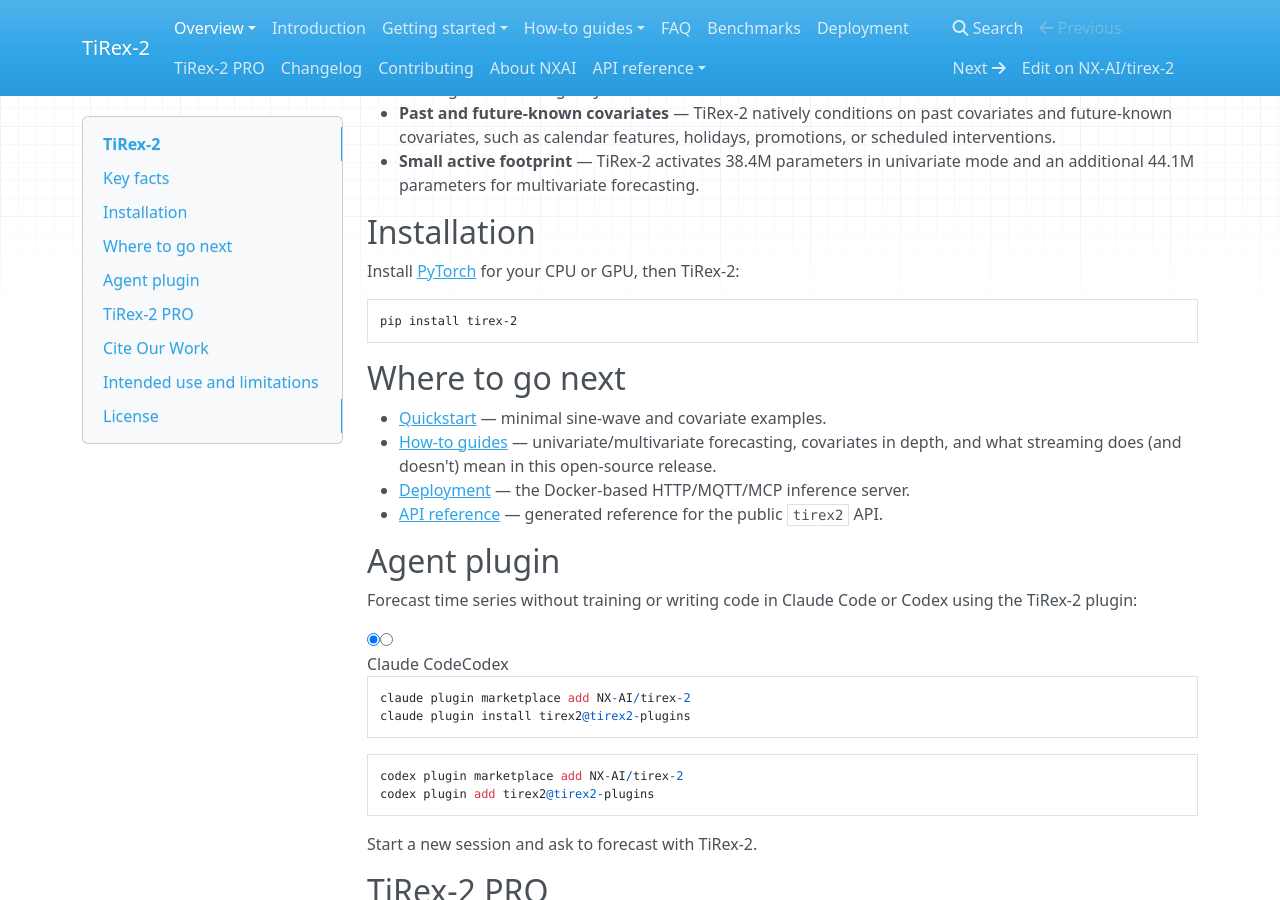
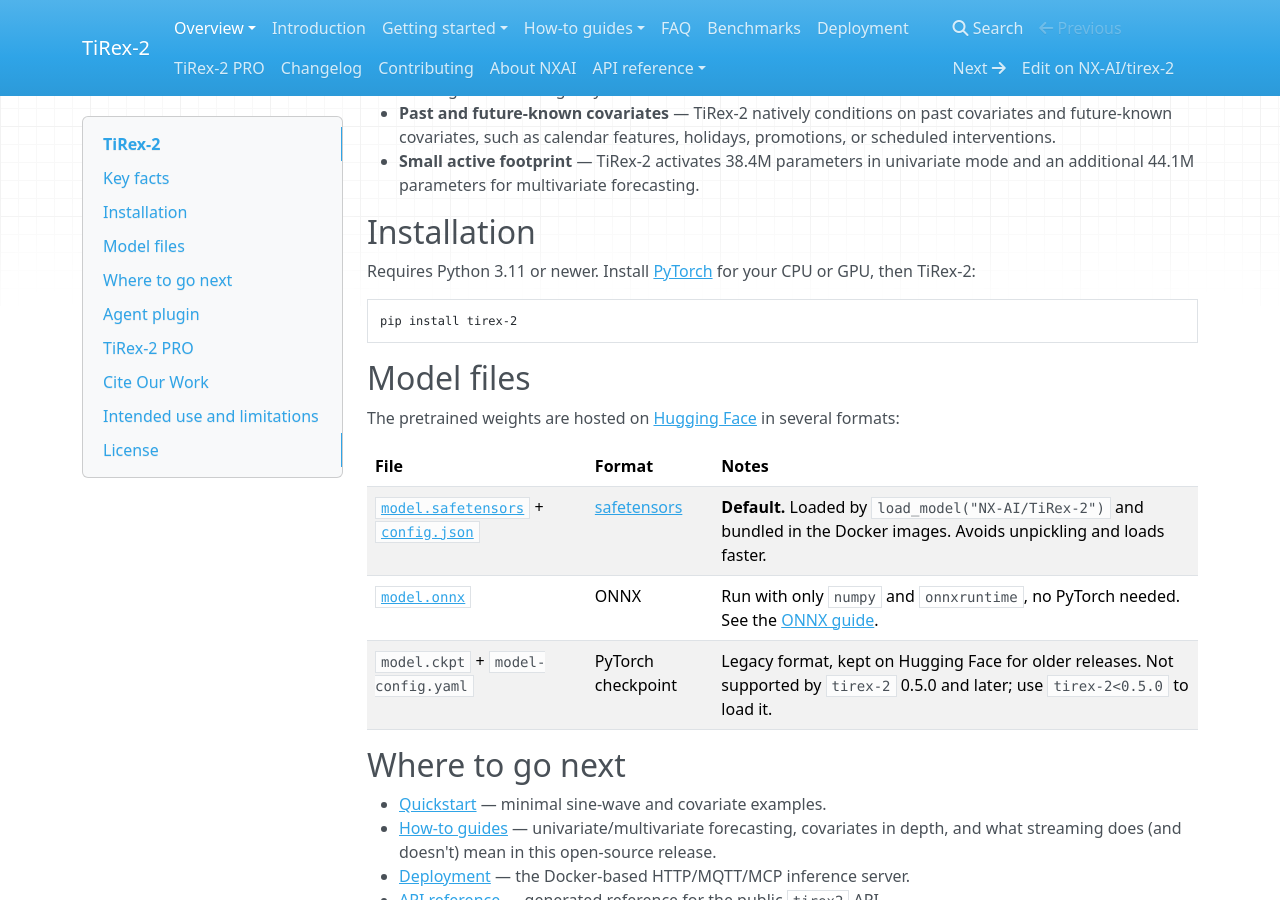
Before and after one commit to NX-AI/tirex-2, an MkDocs documentation site: the page built from docs/index.md, in a window 1280 px wide and 900 px high, scrolled down 736 px. Built offline with MkDocs 1.6.1, drawn with Linux system fonts in a browser that asks for light colours; nearby versions of some CDN libraries.

Commit message:
docs(readme): document model file formats, fix TiRex-2 naming (#131)

````diff
--- a/docs/index.md
+++ b/docs/index.md
@@ -21,7 +21,7 @@
 
 TiRex-2 generalizes the original univariate model, [TiRex](https://github.com/NX-AI/tirex), to
 multivariate forecasting with past and future covariates. See the [Introduction](introduction.md)
-for background and the [paper](https://arxiv.org/pdf/2607.01204) for details.
+for background and the [paper](https://arxiv.org/abs/2607.01204) for details.
 
 !!! info "Looking for TiRex-1?"
     This site documents **TiRex-2**. Documentation for the original univariate TiRex model
@@ -40,11 +40,21 @@
 
 ## Installation
 
-Install [PyTorch](https://pytorch.org/get-started/locally/) for your CPU or GPU, then TiRex-2:
+Requires Python 3.11 or newer. Install [PyTorch](https://pytorch.org/get-started/locally/) for your CPU or GPU, then TiRex-2:
 
 ```bash
 pip install tirex-2
 ```
+
+## Model files
+
+The pretrained weights are hosted on [Hugging Face](https://huggingface.co/NX-AI/TiRex-2) in several formats:
+
+| File | Format | Notes |
+| --- | --- | --- |
+| [`model.safetensors`](https://huggingface.co/NX-AI/TiRex-2/blob/main/model.safetensors) + [`config.json`](https://huggingface.co/NX-AI/TiRex-2/blob/main/config.json) | [safetensors](https://github.com/huggingface/safetensors) | **Default.** Loaded by `load_model("NX-AI/TiRex-2")` and bundled in the Docker images. Avoids unpickling and loads faster. |
+| [`model.onnx`](https://huggingface.co/NX-AI/TiRex-2/blob/main/model.onnx) | ONNX | Run with only `numpy` and `onnxruntime`, no PyTorch needed. See the [ONNX guide](how-to/onnx.md). |
+| `model.ckpt` + `model-config.yaml` | PyTorch checkpoint | Legacy format, kept on Hugging Face for older releases. Not supported by `tirex-2` 0.5.0 and later; use `tirex-2<0.5.0` to load it. |
 
 ## Where to go next
 
````
Also changed, not shown: CHANGELOG.md (+2 -0 lines), README.md (+19 -5 lines), docs/introduction.md (+1 -1 lines).
